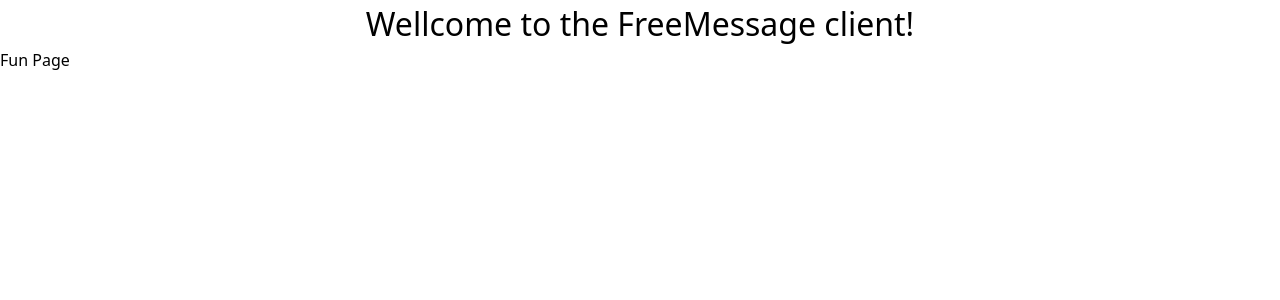
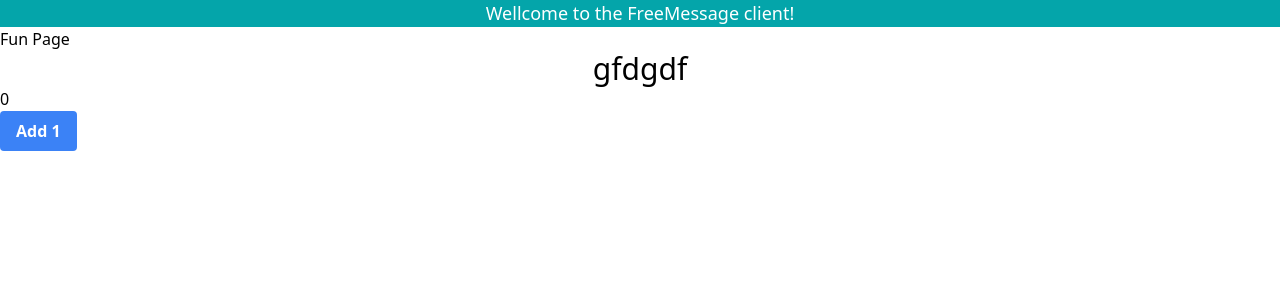
Before and after one commit to CasualC-er/Free-Message, a Nuxt app: page / in a window 1280 px wide. Shown: the top 300 px of the page. Built offline with nearby package versions, Linux system fonts and the light colour scheme.

Commit message:
add buttons and headers

```diff
--- a/assets/css/main.css
+++ b/assets/css/main.css
@@ -1,3 +1,14 @@
 @tailwind base;
 @tailwind components;
 @tailwind utilities;
+
+.a {
+    filter: none;
+}
+
+.Header {
+    background: rgb(4, 165, 170);
+    text-align: center;
+    font-size: large;
+    color: white;
+}
--- /dev/null
+++ b/components/Counter.vue
@@ -0,0 +1,28 @@
+<template>
+    <p>{{ count }}</p>
+    <button class="btn btn-blue" @click="count++">Add 1</button>
+</template>
+
+<script>
+export default {
+    data() {
+        return {
+            count: 0
+        }
+    }
+}
+</script>
+
+<style scoped>
+.btn {
+    @apply font-bold py-2 px-4 rounded;
+}
+
+.btn-blue {
+    @apply bg-blue-500 text-white;
+}
+
+.btn-blue:hover {
+    @apply bg-blue-700;
+}
+</style>
--- /dev/null
+++ b/components/Header.vue
@@ -0,0 +1,5 @@
+<template>
+    <div class="Header">
+        <NuxtLink to="/">Home page</NuxtLink>
+    </div>
+</template>
--- /dev/null
+++ b/layouts/empty.vue
@@ -0,0 +1,3 @@
+<template>
+    <Nuxt />
+</template>
--- a/nuxt.config.js
+++ b/nuxt.config.js
@@ -1,3 +1,4 @@
+// https://v3.nuxtjs.org/api/configuration/nuxt.config
 export default defineNuxtConfig({
     css: ['~/assets/css/main.css'],
     postcss: {
--- a/pages/fun.vue
+++ b/pages/fun.vue
@@ -1,17 +1,7 @@
 <template>
     <Header />
-    <div class="mid">
-        <NuxtLink to="/">Home page</NuxtLink>
-    </div>
     <NuxtLink to="/fun">This Page!</NuxtLink>
     <div>
         <a href="https://github.com/CasualC-er/FreeMessage-client">Source Code</a>
     </div>
 </template>
-
-<style>
-.mid {
-    display: flex;
-    justify-content: center;
-}
-</style>
--- a/pages/index.vue
+++ b/pages/index.vue
@@ -1,11 +1,8 @@
 <template>
-    <h1 class="Head">Wellcome to the FreeMessage client!</h1>
+    <h1 class="Header">Wellcome to the FreeMessage client!</h1>
     <NuxtLink to="/fun">Fun Page</NuxtLink>
+    <div class="text-center">
+        <h1 class="text-3xl to-blue-500 ">gfdgdf</h1>
+    </div>
+    <Counter />
 </template>
-
-<style>
-    .Head {
-        text-align: center;
-        font-size: xx-large;
-        font-weight: 100;
-}</style>
```
Also changed, not shown: default.vue (renamed from pages/default.vue).
